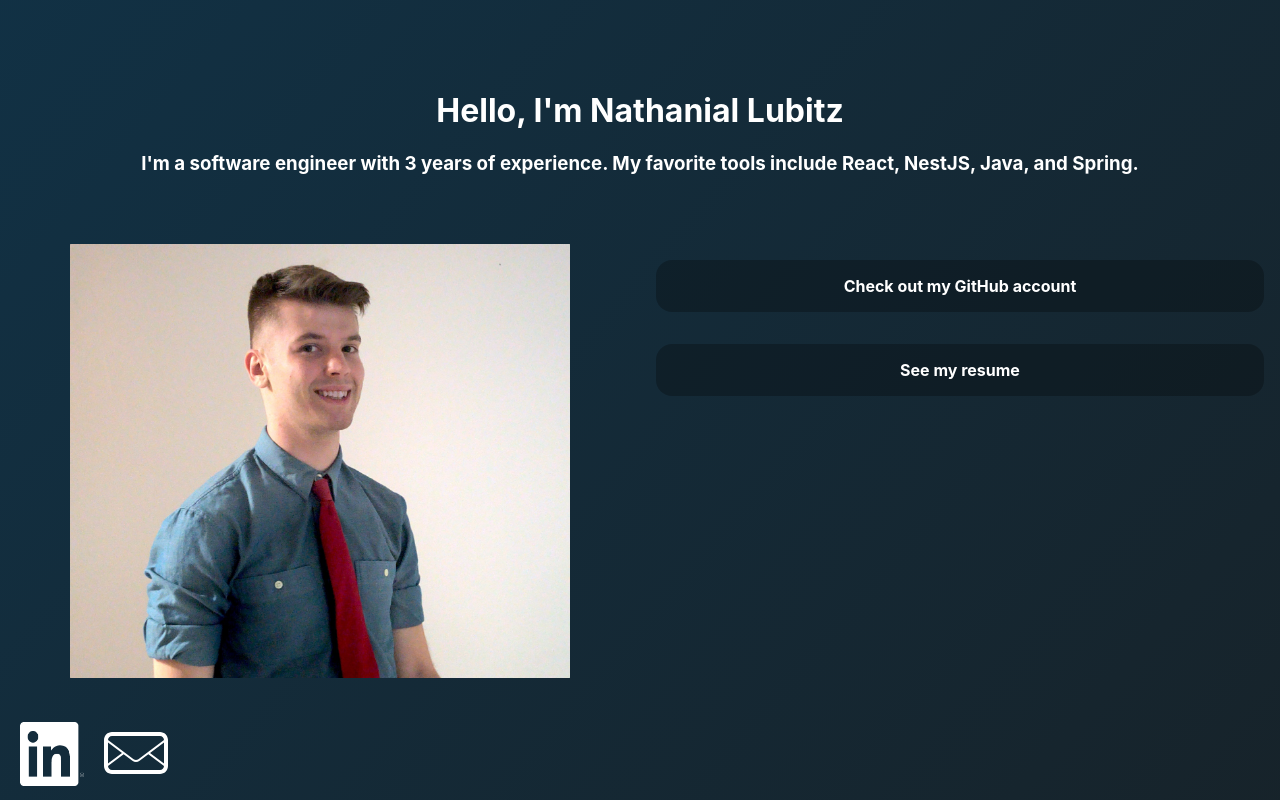
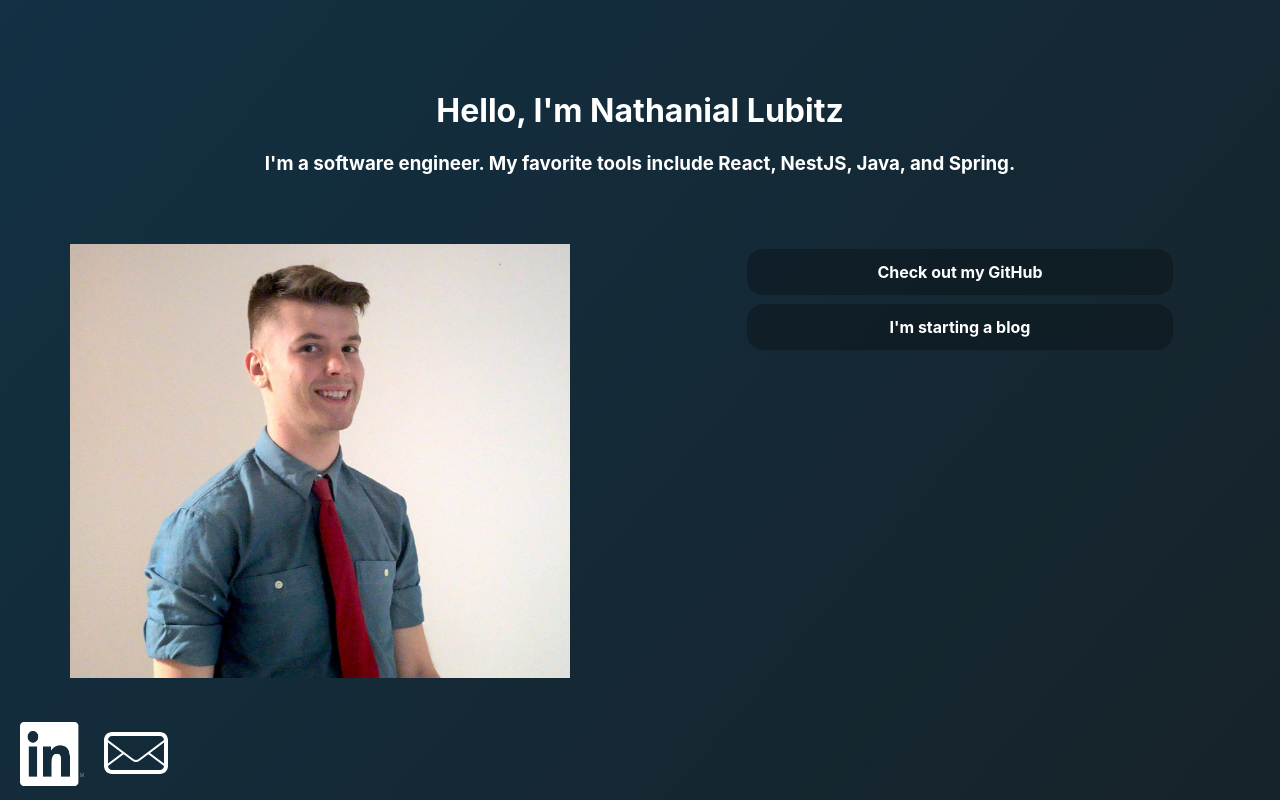
Before and after one commit to natel97/New-Personal-Site, a React (Create React App) app: page / in a window 1280 px wide. Built offline with nearby package versions, Linux system fonts and the light colour scheme.

Commit message:
update dependencies; update text; gentle seo; compress image

```diff
--- a/public/index.html
+++ b/public/index.html
@@ -2,10 +2,11 @@
 <html lang="en">
   <head>
     <meta charset="utf-8">
-    <link rel="shortcut icon" href="%PUBLIC_URL%/favicon.ico">
-    <meta name="viewport" content="width=device-width, initial-scale=1, shrink-to-fit=no">
-    <meta name="theme-color" content="#000000">
-    <link rel="manifest" href="%PUBLIC_URL%/manifest.json">
+    <link rel="shortcut icon" href="%PUBLIC_URL%/favicon.ico"/>
+    <meta name="viewport" content="width=device-width, initial-scale=1, shrink-to-fit=no"/>
+    <meta name="theme-color" content="#660500"/>
+    <link rel="manifest" href="%PUBLIC_URL%/manifest.json"/>
+    <meta name="description" content="Full-stack software engineer from a small town taking on the world."/>
     <title>Nathanial Lubitz</title>
   </head>
   <body>
--- a/src/App.css
+++ b/src/App.css
@@ -6,7 +6,9 @@
 .link {
   background: #0004;
   border-radius: 1rem;
-  padding: 1rem;
+  padding: .8rem;
+  width: 80%;
+  max-width: 400px;
   text-decoration: none;
   color: white;
   font-weight: bold;
--- a/src/components/Index/Welcome/Welcome.jsx
+++ b/src/components/Index/Welcome/Welcome.jsx
@@ -20,21 +20,21 @@ const Image = ({ width, height, className = "", imgClass = "" }) => {
 
 const links = [
   {
-    name: "Check out my GitHub account",
+    name: "Check out my GitHub",
     href: "https://github.com/natel97",
   },
   {
-    name: "See my resume",
-    href: "https://resume.nathaniallubitz.com",
-  },
+    name: "I'm starting a blog",
+    href: "https://blog.nathaniallubitz.com"
+  }
 ];
 
 const MainLinks = () => {
   return (
-    <>
+    <div className="flex-col align-center">
       {links.map(({ name, href }) => (
         <a
-          className="link m-2"
+          className="link m-1"
           key={name}
           href={href}
           target="_blank"
@@ -43,19 +43,20 @@ const MainLinks = () => {
           {name}
         </a>
       ))}
-    </>
+    </div>
   );
 };
+const titleText = "Hello, I'm Nathanial Lubitz"
+const titleBody = "I'm a software engineer. My favorite tools include React, NestJS, Java, and Spring."
 
 const FillerBanner = () => {
   // Might do something with a canvas later idk
 
   return (
     <div className="flex-col justify-center" style={{ height: "256px" }}>
-      <h1>Hello, I'm Nathanial Lubitz</h1>
+      <h1>{titleText}</h1>
       <h3 className="mx-2">
-        I'm a software engineer with 3 years of experience. My favorite tools
-        include React, NestJS, Java, and Spring.
+        {titleBody}
       </h3>
     </div>
   );
@@ -75,10 +76,9 @@ export default ({ mobile }) => {
           {mobile && (
             <>
               <Image imgClass="red-bottom" />
-              <h2>Hello, I'm Nathanial Lubitz</h2>
-              <p className="mx-2">
-                I'm a software engineer with 3 years of experience. My favorite
-                tools include React, NestJS, Java, and Spring
+              <h2 className="m-1">{titleText}</h2>
+              <p className="mx-1">
+               {titleBody}
               </p>
             </>
           )}
--- a/src/components/Index/index.css
+++ b/src/components/Index/index.css
@@ -62,6 +62,10 @@ body::after {
   padding: 1rem;
 }
 
+.m-1 {
+  margin: .3rem;
+}
+
 .m-2 {
   margin: 1rem;
 }
```
Also changed, not shown: package.json (+4 -3 lines), src/assets/nl.jpg, 1 other file (tests, documents, lock files or other folders).
